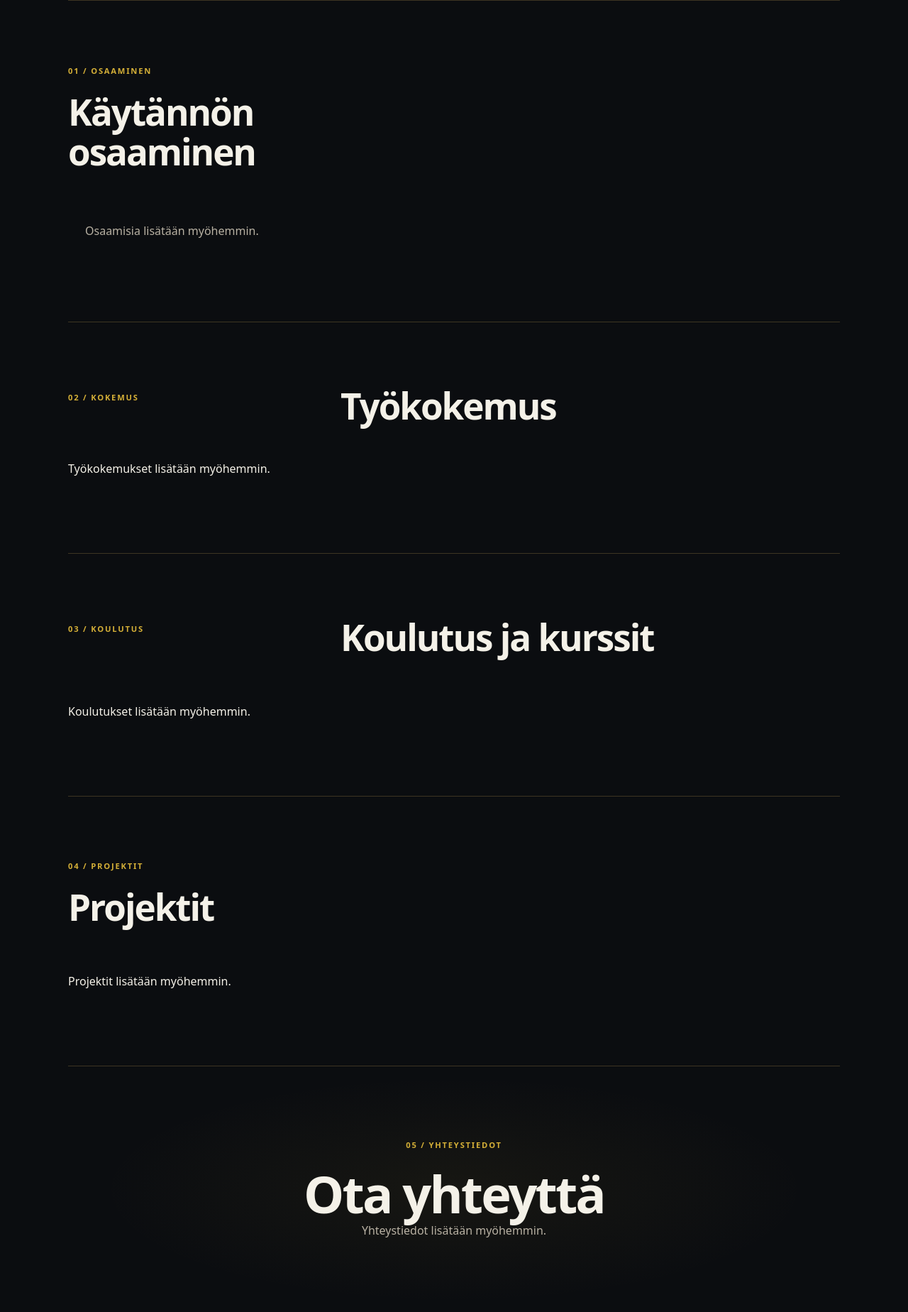
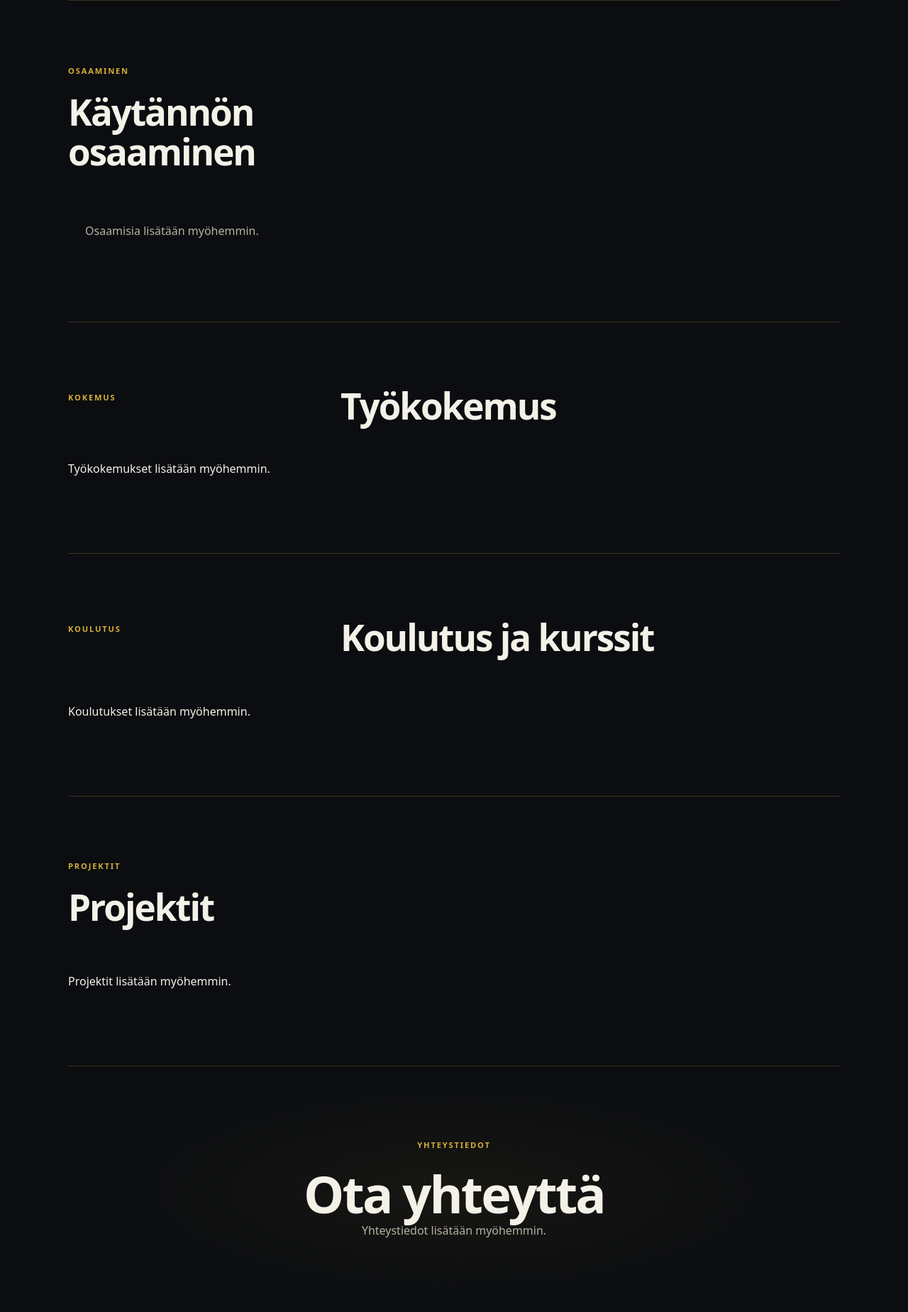
Before and after one commit to jounikivi/django-cv-portfolio, a Django app: page / in a window 1280 px wide. Shown: the part 459-2307 px from the top of the page at 71% size. Run offline with Django 5.2, Linux system fonts and the light colour scheme; data that the repository does not hold is empty.

Commit message:
päivityksiä

```diff
--- a/portfolio/static/portfolio/css/styles.css
+++ b/portfolio/static/portfolio/css/styles.css
@@ -156,7 +156,7 @@ h3 {
     display: flex;
     flex-direction: column;
     min-width: 0;
-    padding: clamp(1.5rem, 4vw, 2.5rem);
+    padding: clamp(1.5rem, 3vw, 2rem);
     border: 1px solid rgb(244 241 232 / 10%);
     border-radius: 0.75rem;
     background: linear-gradient(135deg, rgb(244 241 232 / 3%), transparent);
@@ -186,7 +186,7 @@ h3 {
 }
 
 .project-card .project-label {
-    margin: 0 0 2rem;
+    margin: 0 0 1.25rem;
     color: var(--color-accent);
     font-size: 0.7rem;
     font-weight: 700;
@@ -195,6 +195,7 @@ h3 {
 }
 
 .project-card p {
+    margin-block: 0.75rem;
     color: var(--color-muted);
     max-width: 70ch;
     line-height: 1.8;
@@ -215,8 +216,8 @@ h3 {
     display: flex;
     flex-wrap: wrap;
     gap: 1rem;
-    margin-top: auto;
-    padding-top: 1.5rem;
+    margin-top: 0.5rem;
+    padding-top: 0.25rem;
 }
 
 .project-links a {
--- a/portfolio/templates/portfolio/base.html
+++ b/portfolio/templates/portfolio/base.html
@@ -4,7 +4,7 @@
 <head>
     <meta charset="UTF-8">
     <meta name="viewport" content="width=device-width, initial-scale=1.0">
-    <link rel="stylesheet" href="{% static 'portfolio/css/styles.css' %}?v=9">
+    <link rel="stylesheet" href="{% static 'portfolio/css/styles.css' %}?v=10">
     <script src="{% static 'portfolio/js/navigation.js' %}" defer></script>
     <!-- Lapsitemplate voi korvata välilehden otsikon. -->
     <title>{% block title %}{{ profile.full_name|default:"Portfolio" }} | CV{% endblock title %}</title>
--- a/portfolio/templates/portfolio/home.html
+++ b/portfolio/templates/portfolio/home.html
@@ -46,7 +46,7 @@
     <!-- Osaamiset haetaan tietokannasta näkymän välittämän kontekstin kautta. -->
     <section id="skills" class="skills-section" aria-labelledby="skills-heading">
         <div class="skills-heading">
-            <p class="section-label">01 / Osaaminen</p>
+            <p class="section-label">Osaaminen</p>
             <h2 id="skills-heading">Käytännön osaaminen</h2>
         </div>
 
@@ -65,7 +65,7 @@
     <!-- Työkokemukset haetaan tietokannasta. -->
     <section id="experience" aria-labelledby="experience-heading">
         <div class="section-heading section-heading--split">
-            <p class="section-label">02 / Kokemus</p>
+            <p class="section-label">Kokemus</p>
             <h2 id="experience-heading">Työkokemus</h2>
         </div>
 
@@ -88,7 +88,7 @@
     <!-- Koulutukset haetaan tietokannasta. -->
     <section id="education" aria-labelledby="education-heading">
         <div class="section-heading section-heading--split">
-            <p class="section-label">03 / Koulutus</p>
+            <p class="section-label">Koulutus</p>
             <h2 id="education-heading">Koulutus ja kurssit</h2>
         </div>
         <div class="education-grid">
@@ -115,7 +115,7 @@
     <!-- Projektit haetaan tietokannasta. -->
     <section id="projects" aria-labelledby="projects-heading">
         <div class="section-heading">
-            <p class="section-label">04 / Projektit</p>
+            <p class="section-label">Projektit</p>
             <h2 id="projects-heading">Projektit</h2>
         </div>
         <div class="project-grid">
@@ -158,7 +158,7 @@
 
     <!-- Yhteystietolinkit haetaan tietokannasta. -->
     <section id="contact" aria-labelledby="contact-heading">
-        <p class="section-label">05 / Yhteystiedot</p>
+        <p class="section-label">Yhteystiedot</p>
         <h2 id="contact-heading">Ota yhteyttä</h2>
         {% if profile.location %}<p class="contact-location">{{ profile.location }}</p>{% endif %}
 
```
